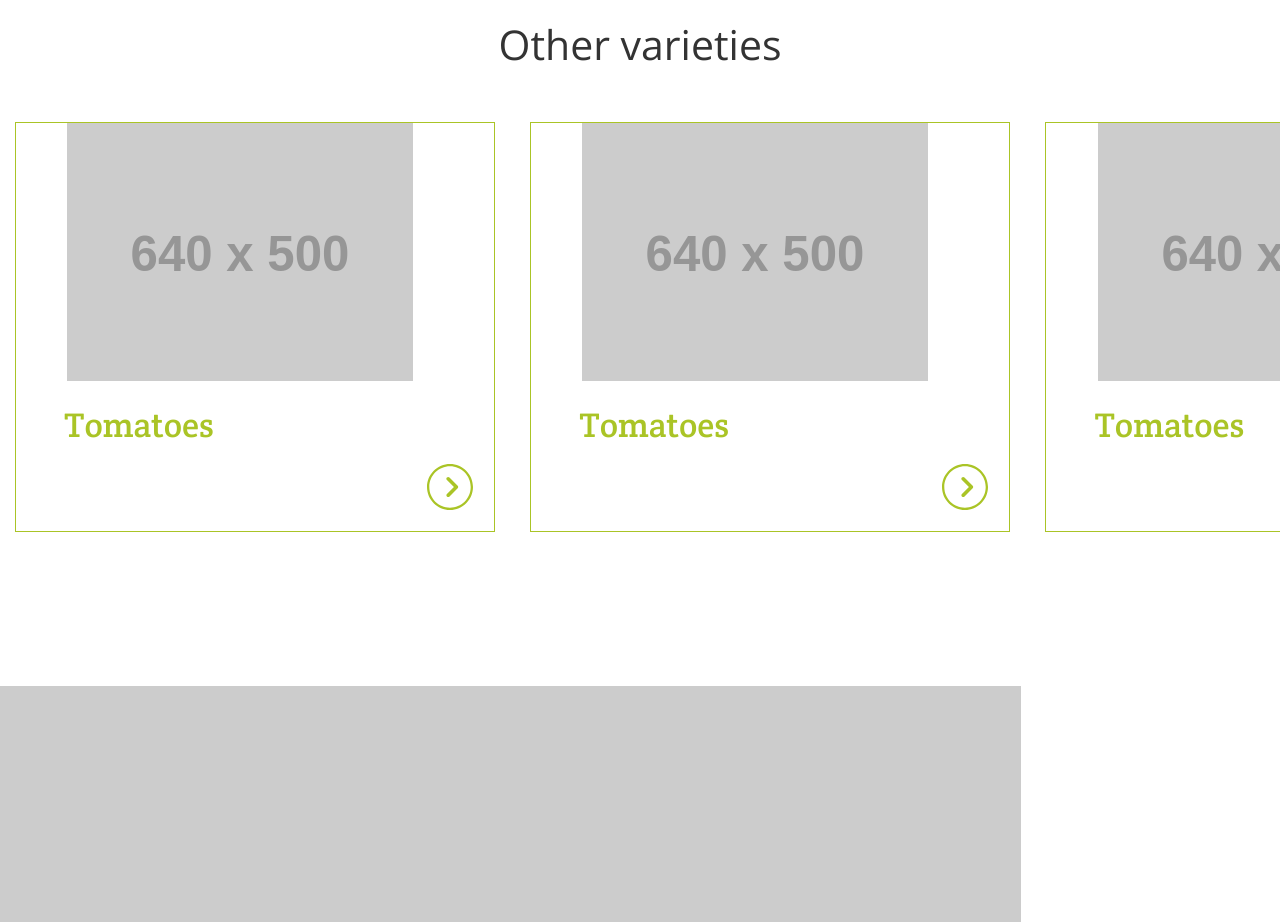
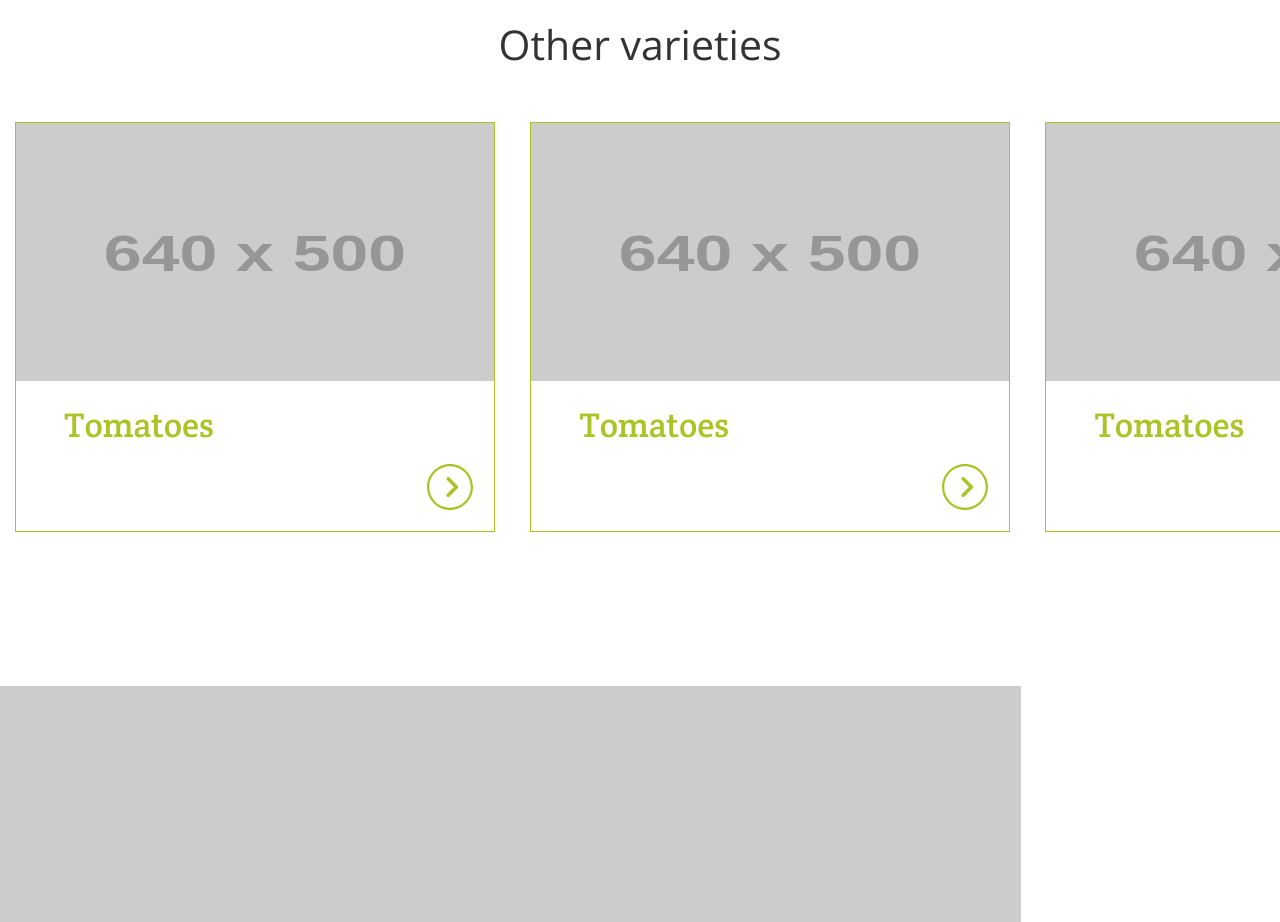
Before and after one commit to Slagveer/vitalis, a website: page app/components/varietydetailpage.html in a window 1280 px wide. Shown: the part 3540-4462 px from the top of the page. Drawn offline with nearby package versions, Linux system fonts and the light colour scheme; placeholder pictures from the web are drawn by us; files whose address does not match are found by name.

Commit message:
Contentpage finished.

```diff
--- a/app/styles/teaserbox.less
+++ b/app/styles/teaserbox.less
@@ -176,6 +176,12 @@
       }
     }
   }
+  &.teaserbox--variety-detail {
+    padding-right: 0px;
+    .teaserbox__image {
+      width: 100%;
+    }
+  }
   &.teaserbox--news,
   &.teaserbox--story,
   &.teaserbox--news--grey {
```
Also changed, not shown: app/components/contentpage.html (+10 -4 lines), app/styles/main.css, 1 other file.
